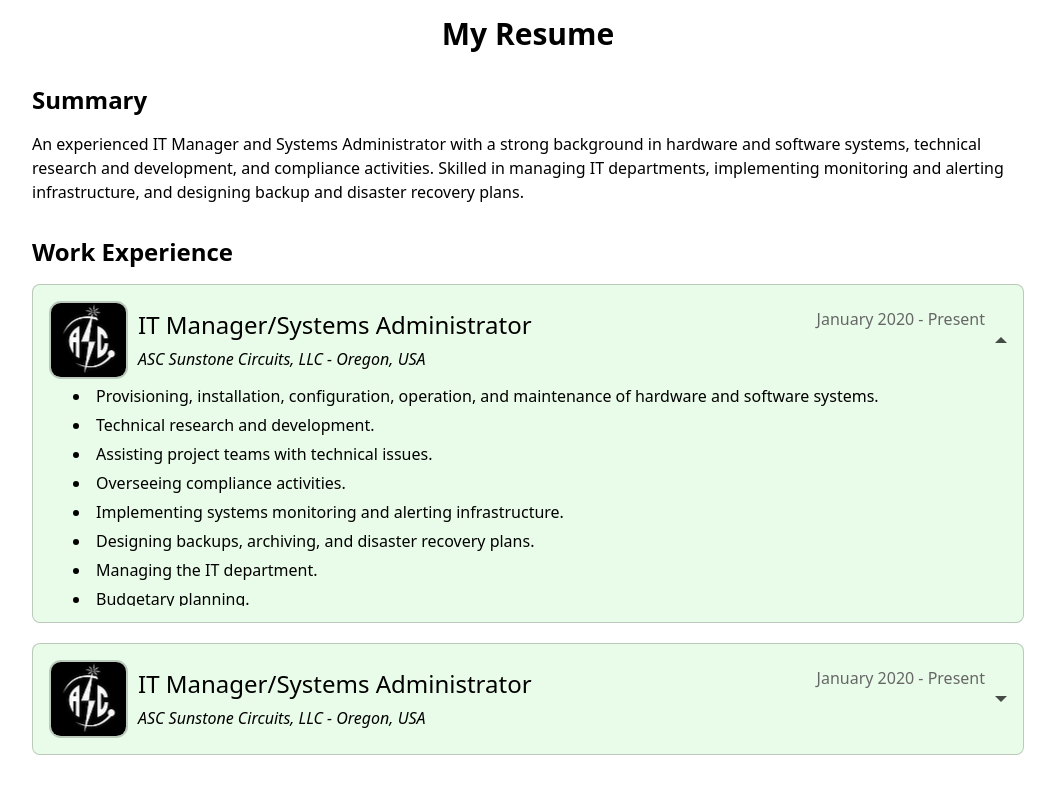
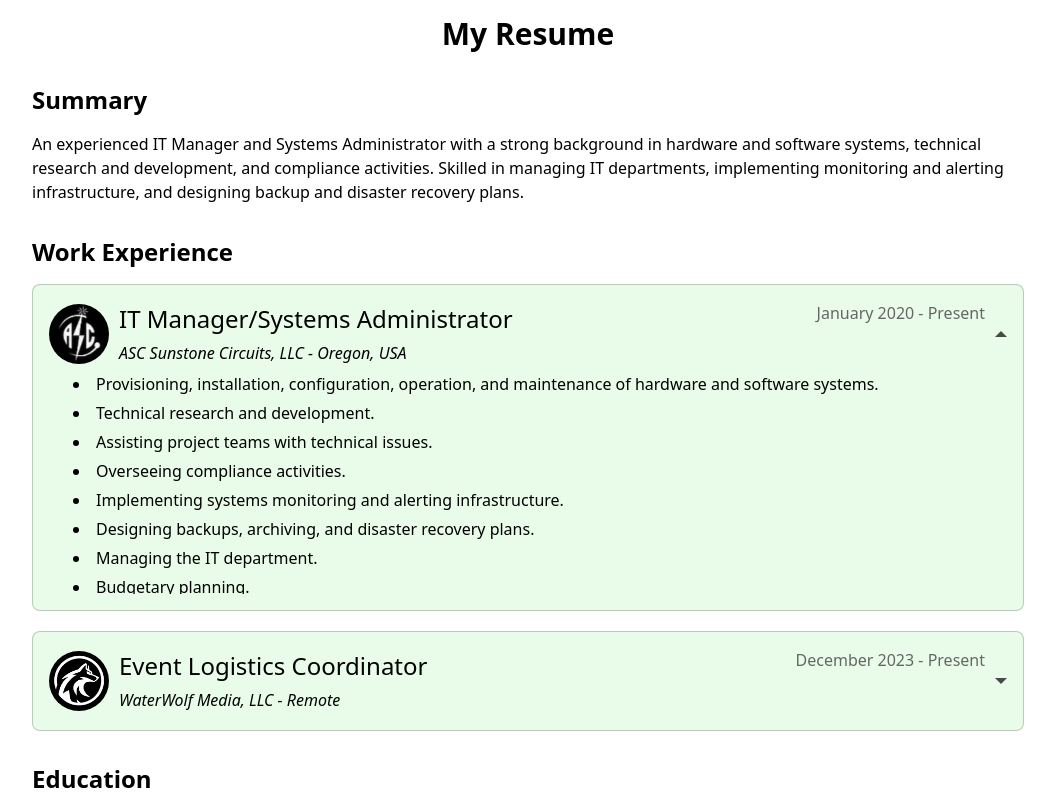
Before and after one commit to itsitrio/itriodev, a Next.js app: page /resume in a window 1280 px wide. Shown: the top 792 px of the page, without its empty margins (112-1167 px from the left). Built offline with nearby package versions, Linux system fonts and the light colour scheme.

Commit message:
Push logo changes

```diff
--- a/components/JobEntry.tsx
+++ b/components/JobEntry.tsx
@@ -43,7 +43,7 @@ const JobEntry: React.FC<JobEntryProps> = ({ title, company, location, dates, lo
       <div className={styles.header} onClick={children ? toggleOpen : undefined}>
         {logo && (
           <div className={styles.logo}>
-            <Image src={`/logos/${logo}`} alt={`${company} logo`} width={50} height={50} className={styles.logoImage} />
+            <img src={`/logos/${logo}`} alt={`${company} logo`} />
           </div>
         )}
         <div className={styles.headerText}>
--- a/pages/resume.tsx
+++ b/pages/resume.tsx
@@ -33,11 +33,11 @@ const Resume: React.FC = () => {
           <li>Budgetary planning.</li>
         </JobEntry>
         <JobEntry
-          title="IT Manager/Systems Administrator"
-          company="ASC Sunstone Circuits, LLC"
-          location="Oregon, USA"
-          dates="January 2020 - Present"
-          logo="sunstone-logo.png"
+          title="Event Logistics Coordinator"
+          company="WaterWolf Media, LLC"
+          location="Remote"
+          dates="December 2023 - Present"
+          logo="waterwolf-logo.png"
         >
           <li>Provisioning, installation, configuration, operation, and maintenance of hardware and software systems.</li>
           <li>Technical research and development.</li>
--- a/styles/JobEntry.module.css
+++ b/styles/JobEntry.module.css
@@ -22,15 +22,18 @@
   .logo {
     flex-shrink: 0;
     margin-right: 10px;
-    border-radius: 15%; /* Squircle shape */
+    width: 60px; /* Ensure the logo container has a fixed width */
+    height: 60px; /* Ensure the logo container has a fixed height */
+    border-radius: 100%; /* Squircle shape */
     overflow: hidden;
-    border: 2px solid rgba(var(--foreground-rgb), 0.2); /* Subtle outline */
+    border: 0px solid rgba(var(--foreground-rgb), 0.2); /* Subtle outline */
+    background-color: black;
   }
 
-  .logoImage {
-    display: block;
+  .logo img {
     width: 100%;
-    height: auto;
+    height: 100%;
+    object-fit: cover; /* Ensure the image covers the container */
   }
 
   .headerText {
```
Also changed, not shown: public/logos/waterwolf-logo.png (added).
